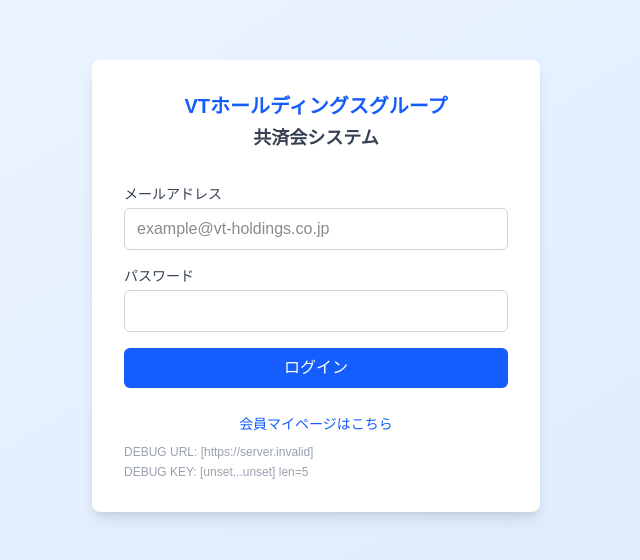
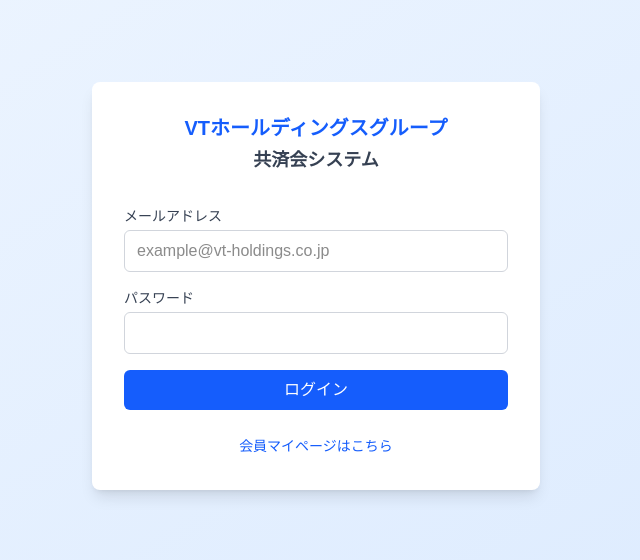
Before and after one commit to inoshinichi/holdings, a Next.js app: page /login in a window 1280 px wide. Shown: the part 114-674 px from the top of the page, without its empty margins (324-964 px from the left). Built offline with nearby package versions, Linux system fonts and the light colour scheme; no server answers.

Commit message:
デバッグ表示を削除

```diff
--- a/src/app/(auth)/login/page.tsx
+++ b/src/app/(auth)/login/page.tsx
@@ -23,7 +23,7 @@ export default function LoginPage() {
     })
 
     if (error) {
-      setError(`ログインエラー: ${error.message}`)
+      setError('メールアドレスまたはパスワードが正しくありません')
       setLoading(false)
       return
     }
@@ -95,8 +95,6 @@ export default function LoginPage() {
             会員マイページはこちら
           </a>
         </div>
-        <p className="mt-2 text-xs text-gray-400 break-all">DEBUG URL: [{process.env.NEXT_PUBLIC_SUPABASE_URL}]</p>
-        <p className="mt-1 text-xs text-gray-400 break-all">DEBUG KEY: [{process.env.NEXT_PUBLIC_SUPABASE_ANON_KEY?.slice(0, 20)}...{process.env.NEXT_PUBLIC_SUPABASE_ANON_KEY?.slice(-10)}] len={process.env.NEXT_PUBLIC_SUPABASE_ANON_KEY?.length}</p>
       </div>
     </div>
   )
```
